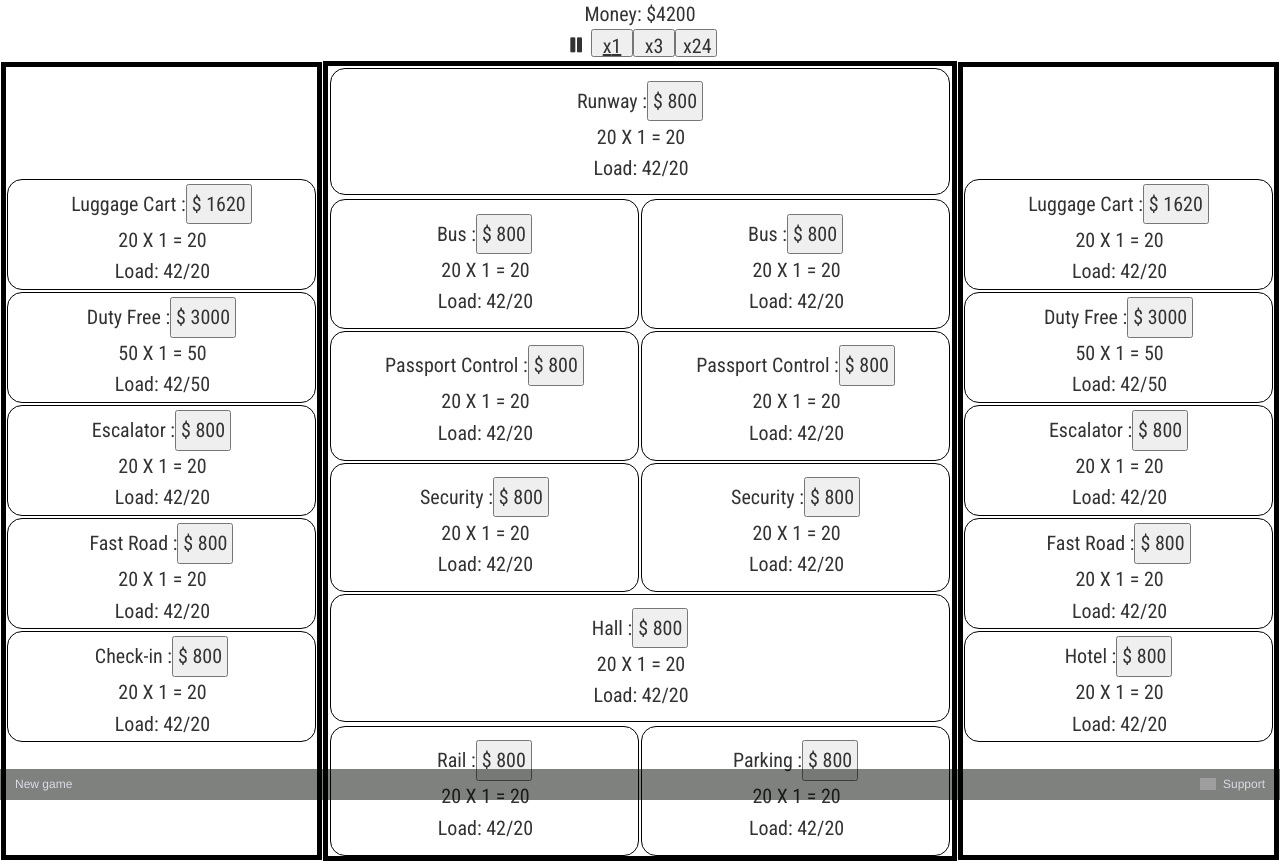
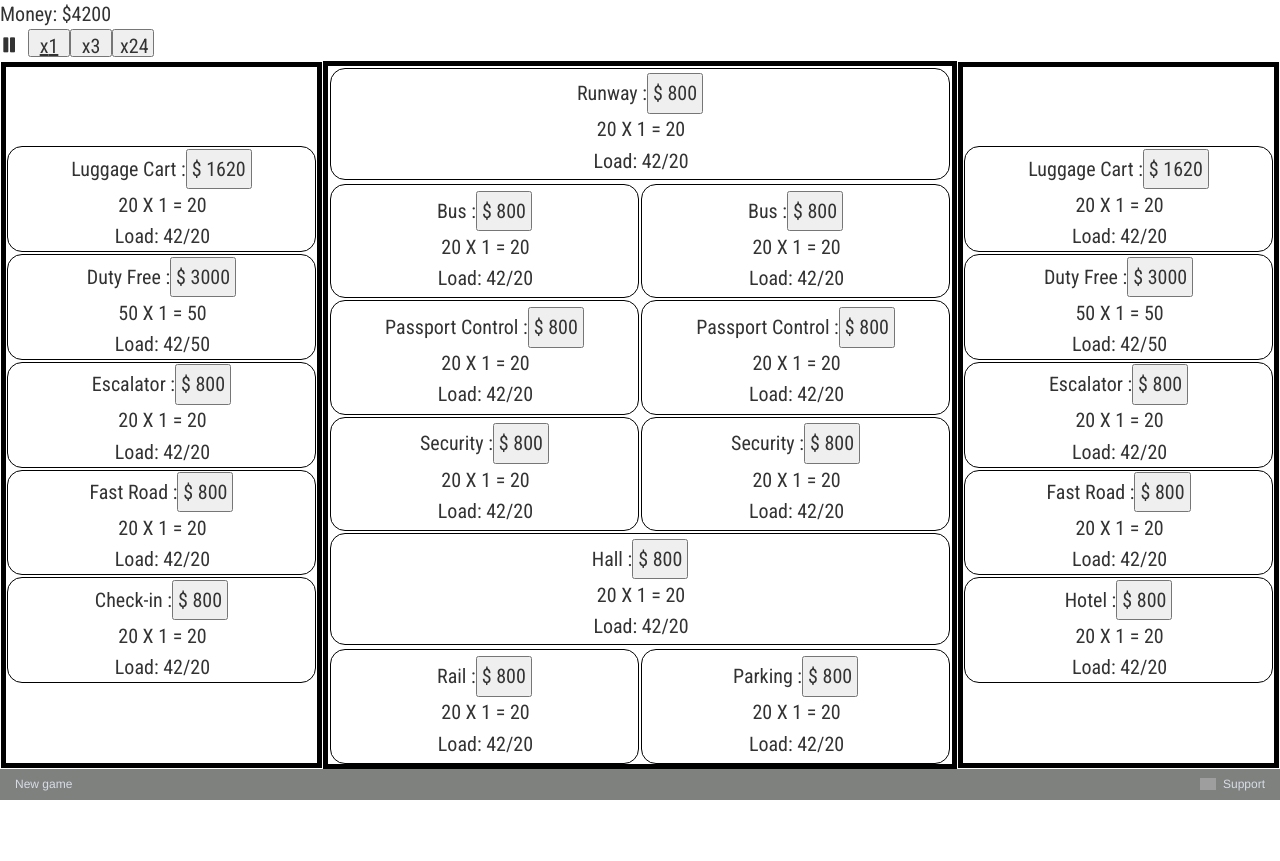
Before and after one commit to gapak/airport-simulator, a React (Create React App) app: page / in a window 1280 px wide. After the commit the page ends 800 px from the top, so only its background shows below. Built offline with nearby package versions, Linux system fonts and the light colour scheme; grey boxes are pictures that could not be loaded.

Commit message:
Fix footer overlapping on containers

```diff
--- a/src/bdcgin/Gin.js
+++ b/src/bdcgin/Gin.js
@@ -1,4 +1,3 @@
-
 import _ from 'lodash';
 
 export class Gin {
--- a/src/bdcgin/css/footer.css
+++ b/src/bdcgin/css/footer.css
@@ -7,7 +7,6 @@
     font-family: Helvetica, Arial, Sans-Serif;
     font-weight: 100;
     width: 100vw;
-    position:fixed;
     bottom:0;
     z-index:50000;
     font-size: 12px;
--- a/src/css/App.css
+++ b/src/css/App.css
@@ -6,7 +6,8 @@
 }
 
 .App {
-    text-align: center;
+    display: flex;
+    flex-direction: column;
     height: 100%;
 }
 
--- a/src/css/footer.css
+++ b/src/css/footer.css
@@ -7,7 +7,6 @@
     text-align: right;
     font-family: Helvetica, Arial, Sans-Serif;
     font-weight: 100;
-    position: absolute;
     width: 100vw;
     bottom: 0;
     font-size: 12px;
--- a/src/gamedata/constructions.js
+++ b/src/gamedata/constructions.js
@@ -1,6 +1,3 @@
-
-
-
 const buy = (state, item_key) => {
     console.log('buy', item_key);
     state.constructions[item_key]++;
```
